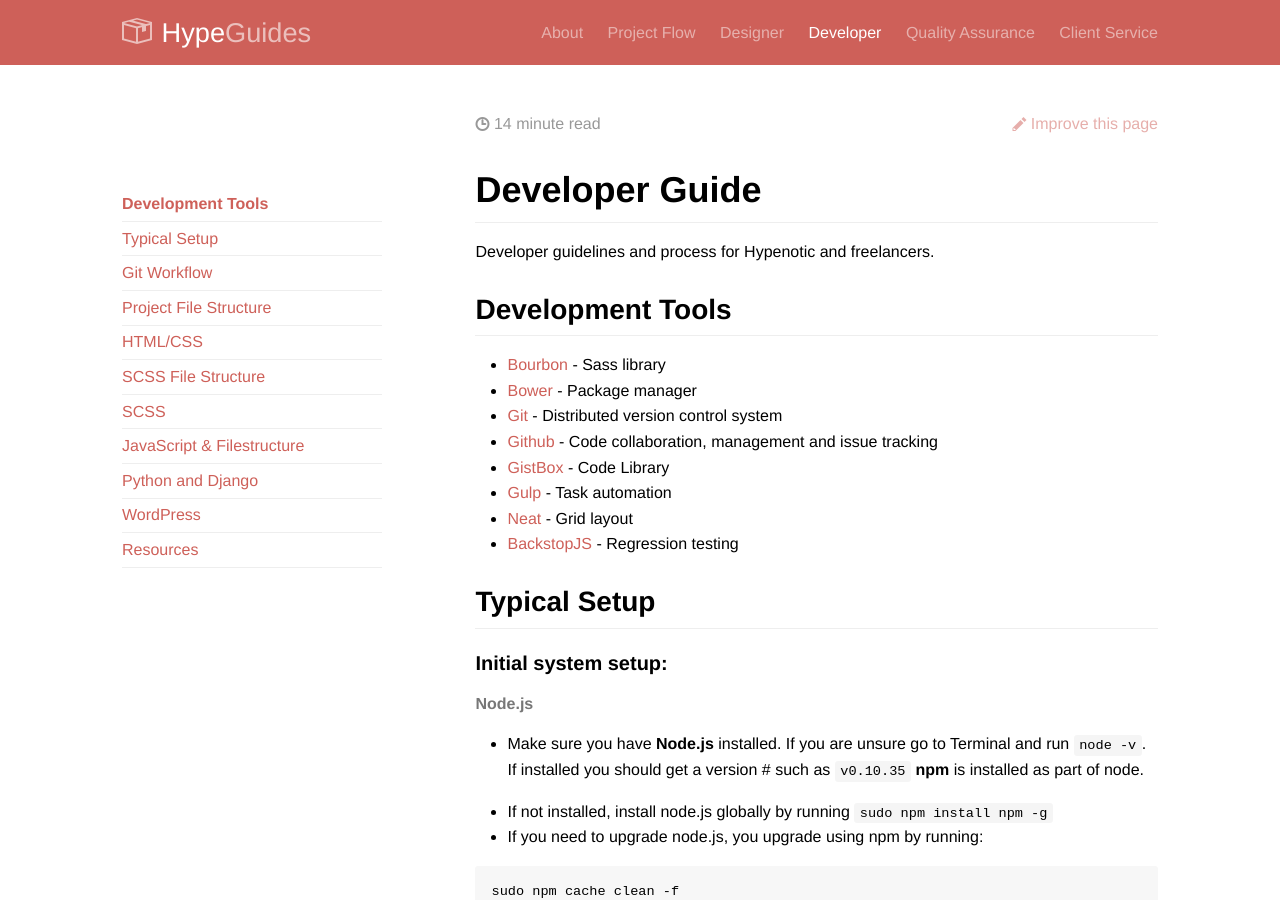
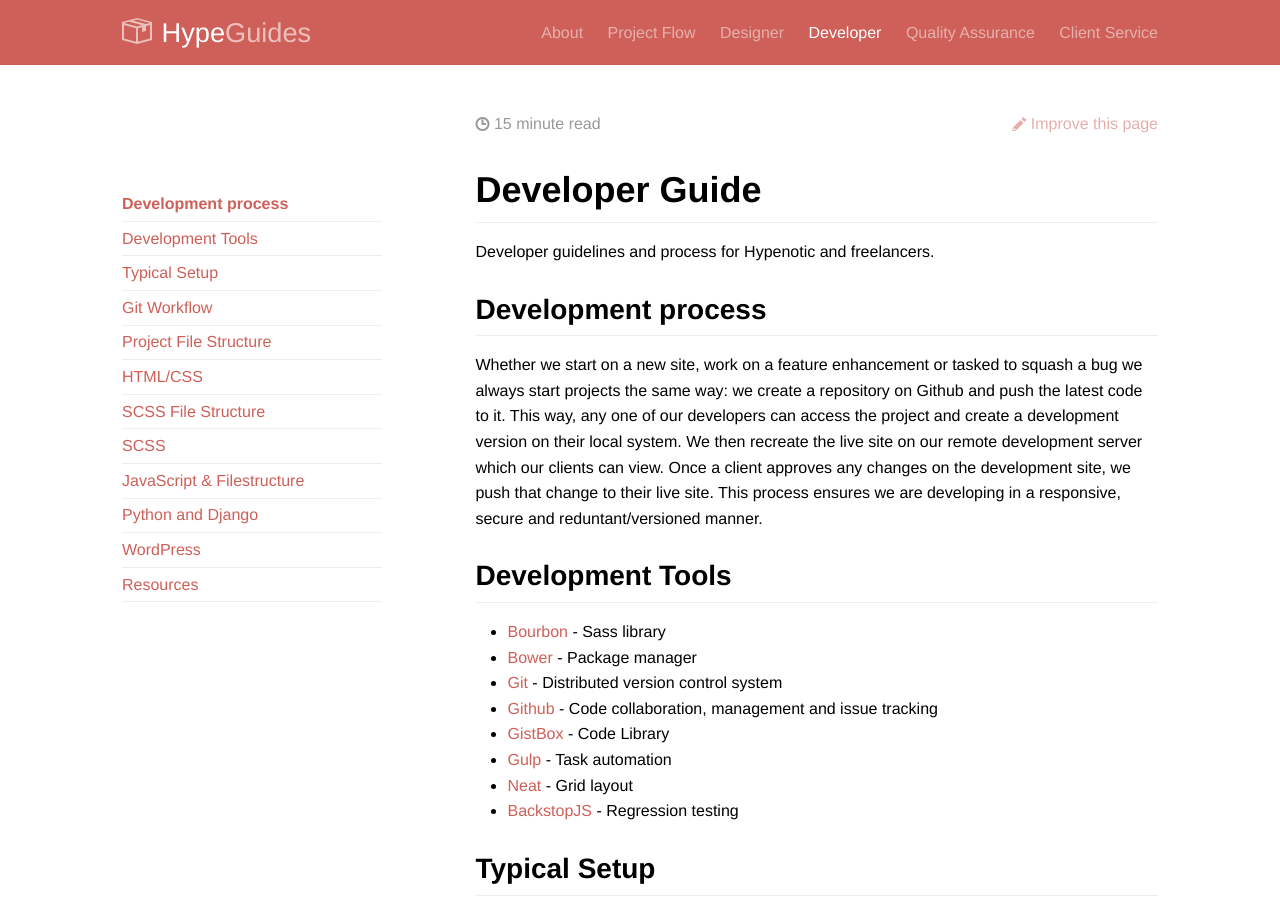
Before and after one commit to TaniaD13/handbook, a Jekyll site: the page built from developer.md, in a window 1280 px wide and 900 px high. Built offline with Jekyll 4.4.1, drawn with Linux system fonts in a browser that asks for light colours; Markdown is read by kramdown in place of the engine named in the settings.

Commit message:
Update developer.md

```diff
--- a/developer.md
+++ b/developer.md
@@ -7,6 +7,10 @@
 # Developer Guide
 
 Developer guidelines and process for Hypenotic and freelancers.
+
+## Development process
+Whether we start on a new site, work on a feature enhancement or tasked to squash a bug we always start projects the same way: we create a repository on Github and push the latest code to it. This way, any one of our developers can access the project and create a development version on their local system. We then recreate the live site on our remote development server which our clients can view. Once a client approves any changes on the development site, we push that change to their live site.  This process ensures we are developing in a responsive, secure and reduntant/versioned manner.
+
 
 ## Development Tools
 
```
